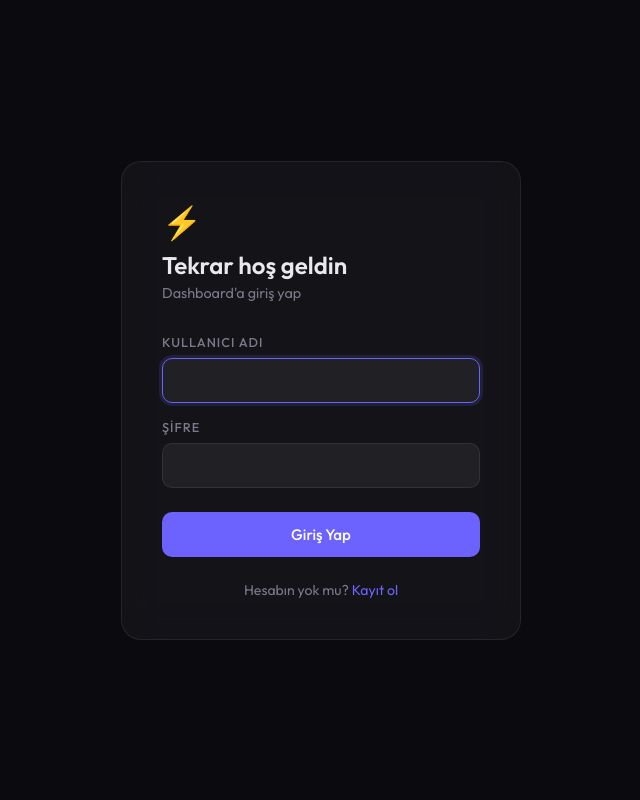
After one commit to I-Twirn-I/dashboard, a Flask app: page /login in a window 1280 px wide. The commit adds this page. Shown: the whole page, without its empty margins (319-959 px from the left). Run offline with Flask 3, Linux system fonts and the light colour scheme.

Commit message:
Add multi-user auth system with Flask-Login and SQLite
- Add user registration and login pages
- Per-user data storage in SQLite (todos, notes, bookmarks, theme, city)
- Per-user Spotify OAuth token storage
- Move Spotify credentials to environment variables
- Add logout button to dashboard header
- Dynamic username in greeting and page title
- Add dashboard.db and data.json to .gitignore

Co-Authored-By: Claude Sonnet 4.6 <noreply@anthropic.com>

```diff
--- a/app.py
+++ b/app.py
@@ -1,54 +1,227 @@
 import json
 import os
+import sqlite3
 import urllib.request
 import urllib.parse
+import urllib.error
 import ssl
 import base64
-from flask import Flask, jsonify, request, render_template, redirect
+from flask import Flask, jsonify, request, render_template, redirect, url_for
+from flask_login import LoginManager, UserMixin, login_user, logout_user, login_required, current_user
+from werkzeug.security import generate_password_hash, check_password_hash
 
-SPOTIFY_CLIENT_ID = 'b4e452520d914d2e8561369726f181f3'
-SPOTIFY_CLIENT_SECRET = '67d6a93badba45e7ba42d35d3b928ace'
-SPOTIFY_REDIRECT_URI = 'https://dashboard-8rk5.onrender.com/callback'
-SPOTIFY_SCOPES = 'user-read-currently-playing user-read-playback-state'
-
-spotify_tokens = {}
+SPOTIFY_CLIENT_ID     = os.environ.get('SPOTIFY_CLIENT_ID', '')
+SPOTIFY_CLIENT_SECRET = os.environ.get('SPOTIFY_CLIENT_SECRET', '')
+SPOTIFY_REDIRECT_URI  = os.environ.get('SPOTIFY_REDIRECT_URI', 'https://dashboard-8rk5.onrender.com/callback')
+SPOTIFY_SCOPES        = 'user-read-currently-playing user-read-playback-state'
 
 app = Flask(__name__)
-DATA_FILE = 'data.json'
+app.secret_key = os.environ.get('SECRET_KEY', 'change-this-before-deploying')
+
+login_manager = LoginManager()
+login_manager.init_app(app)
+login_manager.login_view = 'login'
+
+DATABASE = 'dashboard.db'
 
 DEFAULT_DATA = {
     "todos": [],
     "notes": "",
     "bookmarks": [
-        {"icon": "🔍", "name": "Google", "url": "https://google.com"},
+        {"icon": "🔍", "name": "Google",  "url": "https://google.com"},
         {"icon": "📺", "name": "YouTube", "url": "https://youtube.com"},
-        {"icon": "🐙", "name": "GitHub", "url": "https://github.com"},
-        {"icon": "📰", "name": "Reddit", "url": "https://reddit.com"}
+        {"icon": "🐙", "name": "GitHub",  "url": "https://github.com"},
+        {"icon": "📰", "name": "Reddit",  "url": "https://reddit.com"},
     ],
     "theme": "dark",
-    "city": "Istanbul"
+    "city": "Istanbul",
 }
 
+
+# ── Database ──────────────────────────────────────────────────────────────────
+
+def get_db():
+    conn = sqlite3.connect(DATABASE)
+    conn.row_factory = sqlite3.Row
+    return conn
+
+
+def init_db():
+    conn = get_db()
+    conn.execute('''
+        CREATE TABLE IF NOT EXISTS users (
+            id                   INTEGER PRIMARY KEY AUTOINCREMENT,
+            username             TEXT UNIQUE NOT NULL,
+            email                TEXT UNIQUE NOT NULL,
+            password_hash        TEXT NOT NULL,
+            data                 TEXT NOT NULL DEFAULT '{}',
+            spotify_access_token  TEXT DEFAULT '',
+            spotify_refresh_token TEXT DEFAULT ''
+        )
+    ''')
+    conn.commit()
+    conn.close()
+
+
+# ── Flask-Login ───────────────────────────────────────────────────────────────
+
+class User(UserMixin):
+    def __init__(self, id, username, email):
+        self.id = id
+        self.username = username
+        self.email = email
+
+
+@login_manager.user_loader
+def load_user(user_id):
+    conn = get_db()
+    row = conn.execute('SELECT * FROM users WHERE id = ?', (user_id,)).fetchone()
+    conn.close()
+    if row:
+        return User(row['id'], row['username'], row['email'])
+    return None
+
+
+# ── Per-user data helpers ─────────────────────────────────────────────────────
+
 def load_data():
-    if not os.path.exists(DATA_FILE):
-        save_data(DEFAULT_DATA)
-        return DEFAULT_DATA
-    with open(DATA_FILE, 'r', encoding='utf-8') as f:
-        return json.load(f)
+    conn = get_db()
+    row = conn.execute('SELECT data FROM users WHERE id = ?', (current_user.id,)).fetchone()
+    conn.close()
+    if row and row['data']:
+        try:
+            stored = json.loads(row['data'])
+            merged = dict(DEFAULT_DATA)
+            merged.update(stored)
+            return merged
+        except Exception:
+            pass
+    return dict(DEFAULT_DATA)
+
 
 def save_data(data):
-    with open(DATA_FILE, 'w', encoding='utf-8') as f:
-        json.dump(data, f, ensure_ascii=False, indent=2)
+    conn = get_db()
+    conn.execute('UPDATE users SET data = ? WHERE id = ?',
+                 (json.dumps(data, ensure_ascii=False), current_user.id))
+    conn.commit()
+    conn.close()
+
+
+def get_spotify_tokens():
+    conn = get_db()
+    row = conn.execute(
+        'SELECT spotify_access_token, spotify_refresh_token FROM users WHERE id = ?',
+        (current_user.id,)
+    ).fetchone()
+    conn.close()
+    return {
+        'access_token':  row['spotify_access_token']  if row else '',
+        'refresh_token': row['spotify_refresh_token'] if row else '',
+    }
+
+
+def set_spotify_tokens(access_token, refresh_token=None):
+    conn = get_db()
+    if refresh_token:
+        conn.execute(
+            'UPDATE users SET spotify_access_token = ?, spotify_refresh_token = ? WHERE id = ?',
+            (access_token, refresh_token, current_user.id)
+        )
+    else:
+        conn.execute(
+            'UPDATE users SET spotify_access_token = ? WHERE id = ?',
+            (access_token, current_user.id)
+        )
+    conn.commit()
+    conn.close()
+
+
+def clear_spotify_tokens():
+    conn = get_db()
+    conn.execute(
+        'UPDATE users SET spotify_access_token = \'\', spotify_refresh_token = \'\' WHERE id = ?',
+        (current_user.id,)
+    )
+    conn.commit()
+    conn.close()
+
+
+# ── Auth routes ───────────────────────────────────────────────────────────────
+
+@app.route('/login', methods=['GET', 'POST'])
+def login():
+    if current_user.is_authenticated:
+        return redirect(url_for('index'))
+    error = None
+    registered = request.args.get('registered')
+    if request.method == 'POST':
+        username = request.form.get('username', '').strip()
+        password = request.form.get('password', '')
+        conn = get_db()
+        row = conn.execute('SELECT * FROM users WHERE username = ?', (username,)).fetchone()
+        conn.close()
+        if row and check_password_hash(row['password_hash'], password):
+            user = User(row['id'], row['username'], row['email'])
+            login_user(user, remember=True)
+            return redirect(url_for('index'))
+        error = 'Kullanıcı adı veya şifre hatalı.'
+    return render_template('login.html', error=error, registered=registered)
+
+
+@app.route('/register', methods=['GET', 'POST'])
+def register():
+    if current_user.is_authenticated:
+        return redirect(url_for('index'))
+    error = None
+    if request.method == 'POST':
+        username = request.form.get('username', '').strip()
+        email    = request.form.get('email', '').strip()
+        password = request.form.get('password', '')
+        if len(username) < 3:
+            error = 'Kullanıcı adı en az 3 karakter olmalı.'
+        elif len(password) < 6:
+            error = 'Şifre en az 6 karakter olmalı.'
+        else:
+            try:
+                conn = get_db()
+                conn.execute(
+                    'INSERT INTO users (username, email, password_hash, data) VALUES (?, ?, ?, ?)',
+                    (username, email, generate_password_hash(password),
+                     json.dumps(DEFAULT_DATA, ensure_ascii=False))
+                )
+                conn.commit()
+                conn.close()
+                return redirect(url_for('login') + '?registered=1')
+            except Exception:
+                error = 'Bu kullanıcı adı veya e-posta zaten kullanımda.'
+    return render_template('register.html', error=error)
+
+
+@app.route('/logout')
+@login_required
+def logout():
+    logout_user()
+    return redirect(url_for('login'))
+
+
+# ── Main page ─────────────────────────────────────────────────────────────────
 
 @app.route('/')
+@login_required
 def index():
-    return render_template('index.html')
+    return render_template('index.html', username=current_user.username)
+
+
+# ── Data API ──────────────────────────────────────────────────────────────────
 
 @app.route('/api/data')
+@login_required
 def get_data():
     return jsonify(load_data())
 
+
 @app.route('/api/todos', methods=['POST'])
+@login_required
 def add_todo():
     data = load_data()
     body = request.get_json()
@@ -57,7 +230,9 @@ def add_todo():
     save_data(data)
     return jsonify(data['todos'])
 
+
 @app.route('/api/todos/<int:todo_id>/toggle', methods=['POST'])
+@login_required
 def toggle_todo(todo_id):
     data = load_data()
     for t in data['todos']:
@@ -67,28 +242,36 @@ def toggle_todo(todo_id):
     save_data(data)
     return jsonify(data['todos'])
 
+
 @app.route('/api/todos/<int:todo_id>', methods=['DELETE'])
+@login_required
 def delete_todo(todo_id):
     data = load_data()
     data['todos'] = [t for t in data['todos'] if t['id'] != todo_id]
     save_data(data)
     return jsonify(data['todos'])
 
+
 @app.route('/api/notes', methods=['POST'])
+@login_required
 def save_notes():
     data = load_data()
     data['notes'] = request.get_json()['notes']
     save_data(data)
     return jsonify({'ok': True})
 
+
 @app.route('/api/bookmarks', methods=['POST'])
+@login_required
 def add_bookmark():
     data = load_data()
     data['bookmarks'].append(request.get_json())
     save_data(data)
     return jsonify(data['bookmarks'])
 
+
 @app.route('/api/bookmarks/<int:index>', methods=['DELETE'])
+@login_required
 def delete_bookmark(index):
     data = load_data()
     if 0 <= index < len(data['bookmarks']):
@@ -96,29 +279,28 @@ def delete_bookmark(index):
     save_data(data)
     return jsonify(data['bookmarks'])
 
+
 @app.route('/api/theme', methods=['POST'])
+@login_required
 def toggle_theme():
     data = load_data()
     data['theme'] = 'light' if data['theme'] == 'dark' else 'dark'
     save_data(data)
     return jsonify({'theme': data['theme']})
 
+
 @app.route('/api/city', methods=['POST'])
+@login_required
 def update_city():
     data = load_data()
     data['city'] = request.get_json()['city']
     save_data(data)
     return jsonify({'ok': True})
 
+
+# ── Weather ───────────────────────────────────────────────────────────────────
+
 weather_cache = {}
-
-def open_url(url):
-    ctx = ssl.create_default_context()
-    ctx.check_hostname = False
-    ctx.verify_mode = ssl.CERT_NONE
-    req = urllib.request.Request(url, headers={'User-Agent': 'Mozilla/5.0'})
-    with urllib.request.urlopen(req, timeout=15, context=ctx) as res:
-        return json.loads(res.read().decode())
 
 WTTR_CODE_MAP = {
     113: ('Açık',            '☀️',  'sunny'),
@@ -134,14 +316,24 @@ WTTR_CODE_MAP = {
     392: ('Fırtınalı',       '⛈️', 'stormy'),
     395: ('Fırtınalı',       '⛈️', 'stormy'),
 }
-WTTR_RAIN  = {176,263,266,281,284,293,296,299,302,305,308,353,356,359}
-WTTR_SNOW  = {179,182,185,227,230,323,326,329,332,335,338,350,362,365,368,371,374,377}
+WTTR_RAIN = {176, 263, 266, 281, 284, 293, 296, 299, 302, 305, 308, 353, 356, 359}
+WTTR_SNOW = {179, 182, 185, 227, 230, 323, 326, 329, 332, 335, 338, 350, 362, 365, 368, 371, 374, 377}
+
+
+def open_url(url):
+    ctx = ssl.create_default_context()
+    ctx.check_hostname = False
+    ctx.verify_mode = ssl.CERT_NONE
+    req = urllib.request.Request(url, headers={'User-Agent': 'Mozilla/5.0'})
+    with urllib.request.urlopen(req, timeout=15, context=ctx) as res:
+        return json.loads(res.read().decode())
+
 
 def fetch_weather_data(city):
-    url = f"https://wttr.in/{urllib.parse.quote(city)}?format=j1"
+    url  = f"https://wttr.in/{urllib.parse.quote(city)}?format=j1"
     data = open_url(url)
-    cur = data['current_condition'][0]
-    nearest = data.get('nearest_area', [{}])[0]
+    cur  = data['current_condition'][0]
+    nearest   = data.get('nearest_area', [{}])[0]
     city_name = nearest.get('areaName', [{}])[0].get('value', city)
 
     temp       = int(cur['temp_C'])
@@ -160,27 +352,22 @@ def fetch_weather_data(city):
         desc, icon, anim_type = 'Parçalı bulutlu', '⛅', 'cloudy'
 
     return {
-        'city': city_name,
-        'temp': temp,
-        'feels_like': feels_like,
-        'humidity': humidity,
-        'wind': wind,
-        'desc': desc,
-        'icon': icon,
-        'anim_type': anim_type,
+        'city': city_name, 'temp': temp, 'feels_like': feels_like,
+        'humidity': humidity, 'wind': wind,
+        'desc': desc, 'icon': icon, 'anim_type': anim_type,
     }
 
+
 @app.route('/api/weather')
+@login_required
 def get_weather():
     import time
     city = request.args.get('city', 'Istanbul')
-    now = time.time()
+    now  = time.time()
 
-    # Cache geçerliyse direkt döndür
     if city in weather_cache and now - weather_cache[city]['time'] < 600:
         return jsonify(weather_cache[city]['data'])
 
-    # 2 kez dene
     last_error = None
     for attempt in range(2):
         try:
@@ -191,7 +378,6 @@ def get_weather():
             last_error = e
             print(f"Weather fetch attempt {attempt+1} failed: {type(e).__name__}: {e}", flush=True)
 
-    # Tüm denemeler başarısız → eski cache varsa onu döndür
     if city in weather_cache:
         stale = dict(weather_cache[city]['data'])
         stale['stale'] = True
@@ -199,26 +385,34 @@ def get_weather():
 
     return jsonify({'error': str(last_error)}), 500
 
+
+# ── Spotify ───────────────────────────────────────────────────────────────────
+
 @app.route('/spotify/login')
+@login_required
 def spotify_login():
     params = urllib.parse.urlencode({
-        'client_id': SPOTIFY_CLIENT_ID,
+        'client_id':     SPOTIFY_CLIENT_ID,
         'response_type': 'code',
-        'redirect_uri': SPOTIFY_REDIRECT_URI,
-        'scope': SPOTIFY_SCOPES,
+        'redirect_uri':  SPOTIFY_REDIRECT_URI,
+        'scope':         SPOTIFY_SCOPES,
     })
     return redirect(f'https://accounts.spotify.com/authorize?{params}')
 
+
 @app.route('/callback')
+@login_required
 def spotify_callback():
     code = request.args.get('code')
     if not code:
         return 'Hata: kod alınamadı', 400
 
-    credentials = base64.b64encode(f'{SPOTIFY_CLIENT_ID}:{SPOTIFY_CLIENT_SECRET}'.encode()).decode()
+    credentials = base64.b64encode(
+        f'{SPOTIFY_CLIENT_ID}:{SPOTIFY_CLIENT_SECRET}'.encode()
+    ).decode()
     data = urllib.parse.urlencode({
-        'grant_type': 'authorization_code',
-        'code': code,
+        'grant_type':   'authorization_code',
+        'code':         code,
         'redirect_uri': SPOTIFY_REDIRECT_URI,
     }).encode()
 
@@ -227,24 +421,27 @@ def spotify_callback():
         data=data,
         headers={
             'Authorization': f'Basic {credentials}',
-            'Content-Type': 'application/x-www-form-urlencoded',
+            'Content-Type':  'application/x-www-form-urlencoded',
         }
     )
     with urllib.request.urlopen(req) as res:
         tokens = json.loads(res.read().decode())
 
-    spotify_tokens['access_token'] = tokens['access_token']
-    spotify_tokens['refresh_token'] = tokens.get('refresh_token', '')
+    set_spotify_tokens(tokens['access_token'], tokens.get('refresh_token', ''))
     return redirect('/')
 
+
 def refresh_spotify_token():
-    refresh_token = spotify_tokens.get('refresh_token')
+    tokens = get_spotify_tokens()
+    refresh_token = tokens.get('refresh_token', '')
     if not refresh_token:
         return False
     try:
-        credentials = base64.b64encode(f'{SPOTIFY_CLIENT_ID}:{SPOTIFY_CLIENT_SECRET}'.encode()).decode()
+        credentials = base64.b64encode(
+            f'{SPOTIFY_CLIENT_ID}:{SPOTIFY_CLIENT_SECRET}'.encode()
+        ).decode()
         data = urllib.parse.urlencode({
-            'grant_type': 'refresh_token',
+            'grant_type':    'refresh_token',
             'refresh_token': refresh_token,
         }).encode()
         req = urllib.request.Request(
@@ -252,21 +449,24 @@ def refresh_spotify_token():
             data=data,
             headers={
                 'Authorization': f'Basic {credentials}',
-                'Content-Type': 'application/x-www-form-urlencoded',
+                'Content-Type':  'application/x-www-form-urlencoded',
             }
         )
         with urllib.request.urlopen(req) as res:
-            tokens = json.loads(res.read().decode())
-        spotify_tokens['access_token'] = tokens['access_token']
-        if 'refresh_token' in tokens:
-            spotify_tokens['refresh_token'] = tokens['refresh_token']
+            new_tokens = json.loads(res.read().decode())
+        set_spotify_tokens(
+            new_tokens['access_token'],
+            new_tokens.get('refresh_token') or refresh_token
+        )
         return True
     except Exception:
         return False
 
+
 @app.route('/api/spotify')
+@login_required
 def get_spotify():
-    token = spotify_tokens.get('access_token')
+    token = get_spotify_tokens().get('access_token', '')
     if not token:
         return jsonify({'connected': False})
 
@@ -282,23 +482,28 @@ def get_spotify():
 
         item = data.get('item', {})
         return jsonify({
-            'connected': True,
-            'playing': data.get('is_playing', False),
-            'title': item.get('name', ''),
-            'artist': ', '.join(a['name'] for a in item.get('artists', [])),
-            'album_art': item.get('album', {}).get('images', [{}])[0].get('url', ''),
-            'progress': data.get('progress_ms', 0),
-            'duration': item.get('duration_ms', 0),
+            'connected':  True,
+            'playing':    data.get('is_playing', False),
+            'title':      item.get('name', ''),
+            'artist':     ', '.join(a['name'] for a in item.get('artists', [])),
+            'album_art':  item.get('album', {}).get('images', [{}])[0].get('url', ''),
+            'progress':   data.get('progress_ms', 0),
+            'duration':   item.get('duration_ms', 0),
         })
     except urllib.error.HTTPError as e:
         if e.code == 401:
             if refresh_spotify_token():
                 return get_spotify()
-            spotify_tokens.clear()
+            clear_spotify_tokens()
             return jsonify({'connected': False})
         return jsonify({'connected': True, 'playing': False})
     except Exception:
         return jsonify({'connected': True, 'playing': False})
 
+
+# ── Startup ───────────────────────────────────────────────────────────────────
+
+init_db()
+
 if __name__ == '__main__':
     app.run(debug=True)
--- a/requirements.txt
+++ b/requirements.txt
@@ -1,2 +1,3 @@
 flask==3.0.0
+flask-login==0.6.3
 gunicorn==21.2.0
--- a/templates/index.html
+++ b/templates/index.html
@@ -3,7 +3,7 @@
 <head>
     <meta charset="UTF-8">
     <meta name="viewport" content="width=device-width, initial-scale=1.0">
-    <title>Dashboard — Kuzey</title>
+    <title>Dashboard — {{ username }}</title>
     <link href="https://fonts.googleapis.com/css2?family=Outfit:wght@300;400;500;600;700&family=JetBrains+Mono:wght@400;500&display=swap" rel="stylesheet">
     <style>
         :root {
@@ -295,12 +295,13 @@
             <div style="display:flex; align-items:center; gap:16px;">
                 <div id="spotify-content"></div>
                 <div class="greeting">
-                    <h1 id="greeting-text">Merhaba, <span>Kuzey</span></h1>
+                    <h1 id="greeting-text">Merhaba, <span>{{ username }}</span></h1>
                     <p id="greeting-sub"></p>
                 </div>
             </div>
             <div class="header-actions">
                 <button class="theme-toggle" onclick="toggleTheme()" id="theme-btn" title="Tema değiştir">🌙</button>
+                <a href="/logout" title="Çıkış yap" style="background:none;border:1px solid var(--border);border-radius:10px;padding:8px 14px;color:var(--text-secondary);text-decoration:none;font-size:0.85rem;font-family:var(--font-main);transition:all 0.2s;" onmouseover="this.style.borderColor='var(--border-hover)';this.style.color='var(--text-primary)'" onmouseout="this.style.borderColor='var(--border)';this.style.color='var(--text-secondary)'">Çıkış</a>
             </div>
         </div>
 
--- /dev/null
+++ b/templates/login.html
@@ -0,0 +1,184 @@
+<!DOCTYPE html>
+<html lang="tr" data-theme="dark">
+<head>
+    <meta charset="UTF-8">
+    <meta name="viewport" content="width=device-width, initial-scale=1.0">
+    <title>Giriş — Dashboard</title>
+    <link href="https://fonts.googleapis.com/css2?family=Outfit:wght@300;400;500;600;700&display=swap" rel="stylesheet">
+    <style>
+        * { margin: 0; padding: 0; box-sizing: border-box; }
+
+        [data-theme="dark"] {
+            --bg: #0a0a0f;
+            --card: rgba(255,255,255,0.04);
+            --border: rgba(255,255,255,0.08);
+            --border-hover: rgba(255,255,255,0.18);
+            --input-bg: rgba(255,255,255,0.06);
+            --text: #e8e8ed;
+            --text-muted: #7a7a8a;
+            --accent: #6c63ff;
+            --accent-soft: rgba(108,99,255,0.15);
+            --accent-glow: rgba(108,99,255,0.3);
+            --danger: #f87171;
+            --danger-soft: rgba(248,113,113,0.1);
+            --success: #34d399;
+            --success-soft: rgba(52,211,153,0.1);
+        }
+
+        body {
+            font-family: 'Outfit', sans-serif;
+            background: var(--bg);
+            color: var(--text);
+            min-height: 100vh;
+            display: flex;
+            align-items: center;
+            justify-content: center;
+        }
+
+        .card {
+            background: var(--card);
+            border: 1px solid var(--border);
+            border-radius: 20px;
+            padding: 40px;
+            width: 100%;
+            max-width: 400px;
+            backdrop-filter: blur(20px);
+        }
+
+        .logo {
+            font-size: 2rem;
+            margin-bottom: 8px;
+        }
+
+        h1 {
+            font-size: 1.5rem;
+            font-weight: 600;
+            margin-bottom: 4px;
+        }
+
+        .subtitle {
+            color: var(--text-muted);
+            font-size: 0.9rem;
+            margin-bottom: 32px;
+        }
+
+        .form-group {
+            margin-bottom: 16px;
+        }
+
+        label {
+            display: block;
+            font-size: 0.8rem;
+            font-weight: 500;
+            color: var(--text-muted);
+            text-transform: uppercase;
+            letter-spacing: 1px;
+            margin-bottom: 8px;
+        }
+
+        input {
+            width: 100%;
+            background: var(--input-bg);
+            border: 1px solid var(--border);
+            border-radius: 10px;
+            padding: 12px 16px;
+            color: var(--text);
+            font-family: 'Outfit', sans-serif;
+            font-size: 0.95rem;
+            outline: none;
+            transition: border-color 0.2s, box-shadow 0.2s;
+        }
+
+        input:focus {
+            border-color: var(--accent);
+            box-shadow: 0 0 0 3px var(--accent-soft);
+        }
+
+        .alert {
+            padding: 12px 16px;
+            border-radius: 10px;
+            font-size: 0.88rem;
+            margin-bottom: 20px;
+        }
+
+        .alert-error {
+            background: var(--danger-soft);
+            border: 1px solid rgba(248,113,113,0.2);
+            color: var(--danger);
+        }
+
+        .alert-success {
+            background: var(--success-soft);
+            border: 1px solid rgba(52,211,153,0.2);
+            color: var(--success);
+        }
+
+        .btn {
+            width: 100%;
+            padding: 13px;
+            background: var(--accent);
+            color: #fff;
+            border: none;
+            border-radius: 10px;
+            font-family: 'Outfit', sans-serif;
+            font-size: 0.95rem;
+            font-weight: 500;
+            cursor: pointer;
+            margin-top: 8px;
+            transition: opacity 0.2s, box-shadow 0.2s;
+        }
+
+        .btn:hover {
+            opacity: 0.9;
+            box-shadow: 0 4px 20px var(--accent-glow);
+        }
+
+        .footer {
+            text-align: center;
+            margin-top: 24px;
+            font-size: 0.88rem;
+            color: var(--text-muted);
+        }
+
+        .footer a {
+            color: var(--accent);
+            text-decoration: none;
+        }
+
+        .footer a:hover {
+            text-decoration: underline;
+        }
+    </style>
+</head>
+<body>
+    <div class="card">
+        <div class="logo">⚡</div>
+        <h1>Tekrar hoş geldin</h1>
+        <p class="subtitle">Dashboard'a giriş yap</p>
+
+        {% if registered %}
+        <div class="alert alert-success">Kayıt başarılı! Şimdi giriş yapabilirsin.</div>
+        {% endif %}
+
+        {% if error %}
+        <div class="alert alert-error">{{ error }}</div>
+        {% endif %}
+
+        <form method="POST">
+            <div class="form-group">
+                <label>Kullanıcı adı</label>
+                <input type="text" name="username" autocomplete="username" required autofocus>
+            </div>
+            <div class="form-group">
+                <label>Şifre</label>
+                <input type="password" name="password" autocomplete="current-password" required>
+            </div>
+            <button type="submit" class="btn">Giriş Yap</button>
+        </form>
+
+        <div class="footer">
+            Hesabın yok mu? <a href="/register">Kayıt ol</a>
+        </div>
+    </div>
+</body>
+</html>
```
Also changed, not shown: templates/register.html (added, +161 -0 lines), 2 other files.
